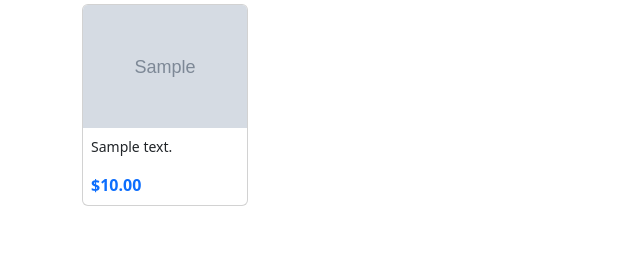
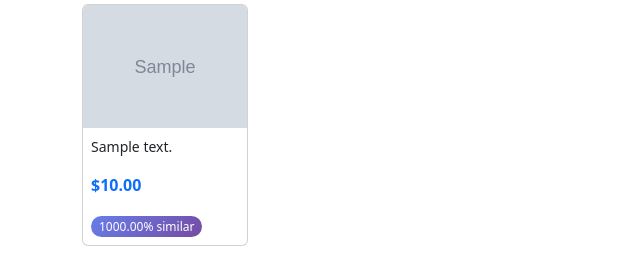
Before and after one commit to haryandb/aai-2026, a Flask app: template templates/product.html in a window 1280 px wide. Shown: the part 556-826 px from the top of the page, without its empty margins (0-640 px from the left). Before the commit the page ends 762 px from the top, so only its background shows below. Run offline with Flask 3, Linux system fonts and the light colour scheme; the template is opened without the code that fills it: most values are stand-ins (such as "Sample title", 1, 10 or a date in 2020); grey boxes marked "Sample" are stand-in pictures.

Commit message:
feat: tampilkan skor kemiripan pada rekomendasi produk
- Tambah field similarity_score pada data rekomendasi
- Tampilkan badge persentase kemiripan pada setiap kartu rekomendasi
- Perbaiki pencocokan description dengan model (strip whitespace)

```diff
--- a/app.py
+++ b/app.py
@@ -92,12 +92,16 @@ def product_detail(stock_code):
     if not product:
         return "Product not found", 404
 
+    product_description = product.description.strip() if product.description else ""
+
     rec_descriptions = []
-    if model_data and product.description in model_data["similarity_matrix"].index:
-        sim_df = model_data["similarity_matrix"][product.description].sort_values(
+    rec_scores = {}
+    if model_data and product_description in model_data["similarity_matrix"].index:
+        sim_df = model_data["similarity_matrix"][product_description].sort_values(
             ascending=False
         )
         rec_descriptions = sim_df.iloc[1:11].index.tolist()
+        rec_scores = dict(zip(rec_descriptions, sim_df.iloc[1:11].values))
 
     recommendations = []
     if rec_descriptions:
@@ -121,6 +125,7 @@ def product_detail(stock_code):
                         "description": r.description,
                         "unit_price": r.unit_price,
                         "image_url": f"https://picsum.photos/seed/{r.stock_code}/300/300",
+                        "similarity_score": float(rec_scores.get(desc, 0)),
                     }
                 )
     else:
@@ -143,6 +148,7 @@ def product_detail(stock_code):
                     "description": r.description,
                     "unit_price": r.unit_price,
                     "image_url": f"https://picsum.photos/seed/{r.stock_code}/300/300",
+                    "similarity_score": None,
                 }
             )
 
--- a/templates/product.html
+++ b/templates/product.html
@@ -5,6 +5,15 @@
     <meta name="viewport" content="width=device-width, initial-scale=1.0">
     <title>Product Detail</title>
     <link rel="stylesheet" href="https://cdn.jsdelivr.net/npm/bootstrap@5.3.0/dist/css/bootstrap.min.css">
+    <style>
+        .similarity-badge {
+            background: linear-gradient(135deg, #667eea 0%, #764ba2 100%);
+            color: white;
+            font-size: 0.75rem;
+            padding: 2px 8px;
+            border-radius: 12px;
+        }
+    </style>
 </head>
 <body>
     <div class="container mt-5">
@@ -34,6 +43,9 @@
                         <div class="card-body p-2">
                             <p class="card-text small text-truncate">{{ rec.description }}</p>
                             <p class="card-text fw-bold text-primary">${{ "%.2f"|format(rec.unit_price) }}</p>
+                            {% if rec.similarity_score is not none %}
+                            <span class="similarity-badge">{{ "%.2f"|format(rec.similarity_score * 100) }}% similar</span>
+                            {% endif %}
                         </div>
                     </div>
                 </a>
```
